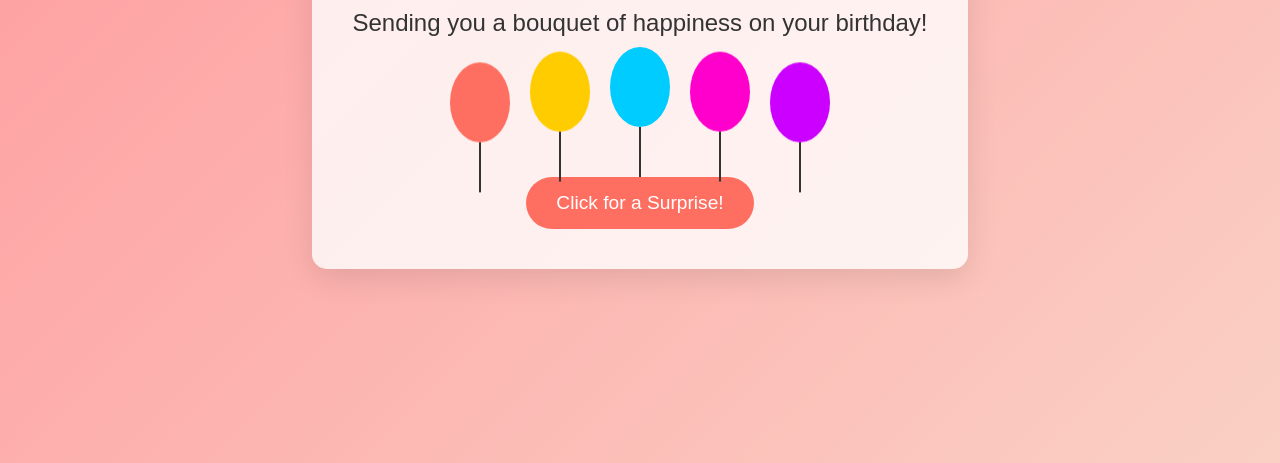
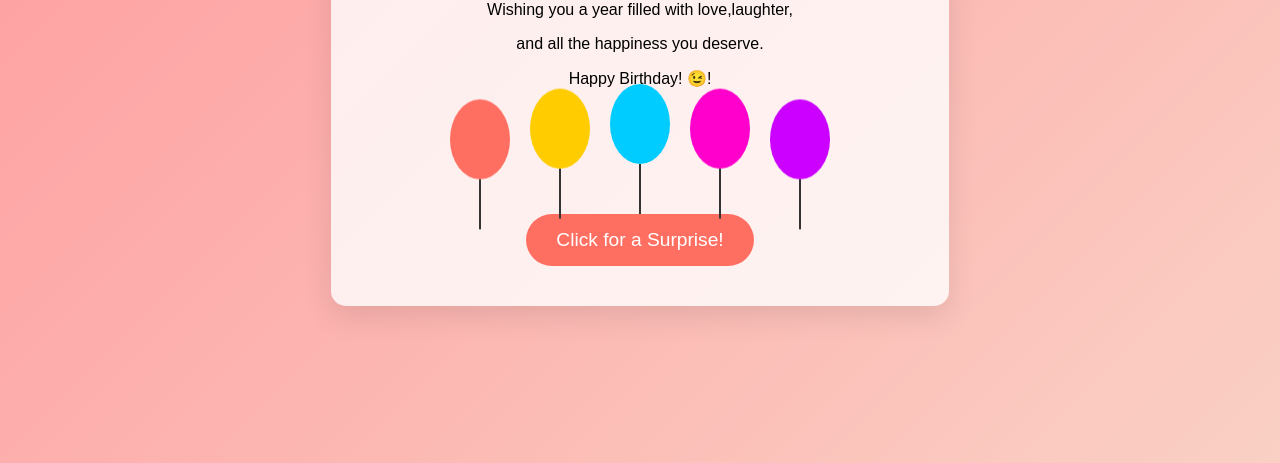
Before and after one commit to febinevijin/happy_birthday, a plain HTML site: page src/index.html in a window 1280 px wide. Shown: the part 337-800 px from the top of the page. Drawn offline with nearby package versions, Linux system fonts and the light colour scheme.

Commit message:
add birthday wish

```diff
--- a/src/index.html
+++ b/src/index.html
@@ -10,7 +10,10 @@
 <body>
      <div class="container">
         <h1>Happy Birthday, Sneha!</h1>
-        <p class="message">Sending you a bouquet of happiness on your birthday!</p>
+        <br class="message">
+        <p>Wishing you a year filled with love,laughter,</p>
+         <p>and all the happiness you deserve.</p>
+         <p>Happy Birthday! 😉!</p>
         <div class="balloons">
             <div class="balloon"></div>
             <div class="balloon"></div>
```
